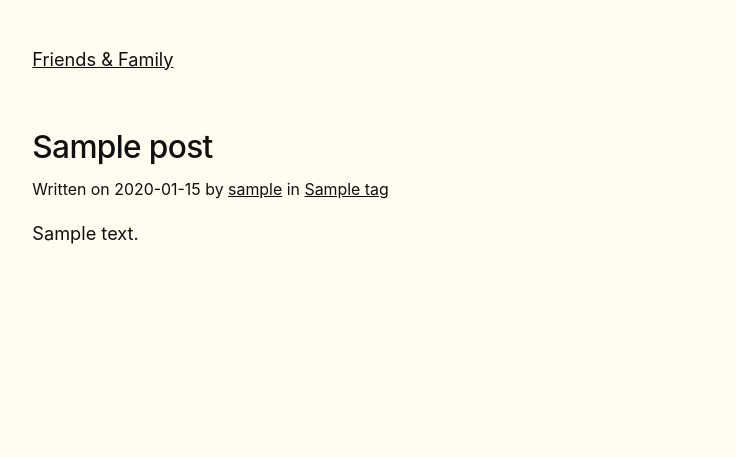
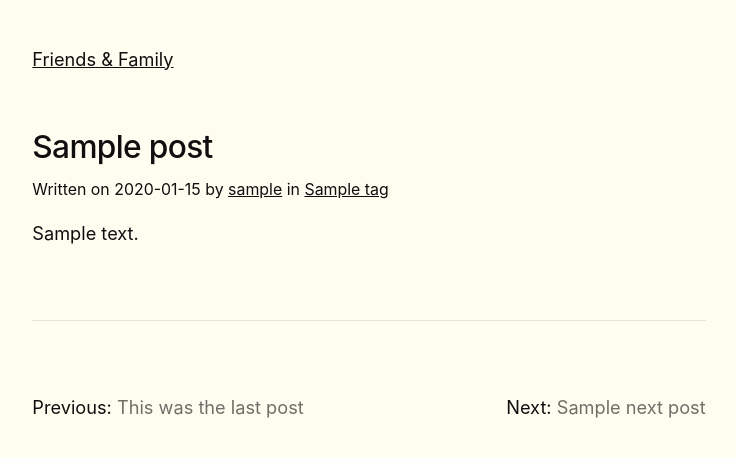
Before and after one commit to j23n/django-mosaic, a Django app: template src/django_mosaic/templates/post-detail.html in a window 1280 px wide. Shown: the top 457 px of the page, without its empty margins (271-1007 px from the left). Run offline with Django 5.2, Linux system fonts and the light colour scheme; the template is opened without the code that fills it: most values are stand-ins (such as "Sample title", 1, 10 or a date in 2020); data that the repository does not hold is empty; some libraries are stand-ins or nearby versions.

Commit message:
add prev/next links to post details

```diff
--- a/src/django_mosaic/static/mosaic/css/style.css
+++ b/src/django_mosaic/static/mosaic/css/style.css
@@ -698,3 +698,15 @@ label {
 .gallery-2 img {
   margin:0;
 }
+
+.post-nav {
+  display:grid;
+  gap:0.5em;
+  grid-template-columns:repeat(2, 1fr)
+}
+.post-nav .prev {
+
+}
+.post-nav .next {
+  text-align:right;
+}
--- a/src/django_mosaic/templates/post-detail.html
+++ b/src/django_mosaic/templates/post-detail.html
@@ -22,4 +22,11 @@ by <a class="p-author h-card" href="{% url 'home' %}">{{ post.author.user.userna
 </div>
 
 </article>
+
+<hr>
+
+<div class="post-nav">
+<div class="prev">Previous: <a href="{{ prev_post.get_absolute_url }}" class="muted">{{ prev_post.title|truncatechars:20|default:"This was the last post" }}</a></div>
+<div class="next">Next: <a href="{{ next_post.get_absolute_url }}" class="muted">{{ next_post.title|truncatechars:20|default:"None yet :-)" }}</a></div>
+</div>
 {% endblock %}
--- a/src/django_mosaic/views.py
+++ b/src/django_mosaic/views.py
@@ -28,8 +28,11 @@ def post_list(request, namespace):
 def post_detail(request, namespace, year, post_slug):
     post = get_object_or_404(Post, slug=post_slug)
 
+    next_post = Post.objects.filter(namespace=post.namespace, published_at__gt=post.published_at).reverse().first()
+    prev_post = Post.objects.filter(namespace=post.namespace, published_at__lt=post.published_at).first()
+
     return render(
-        request, "post-detail.html", {"post": post, "CONSTANTS": settings.CONSTANTS}
+        request, "post-detail.html", {"post": post, "next_post": next_post, "prev_post": prev_post, "CONSTANTS": settings.CONSTANTS}
     )
 
 
```
